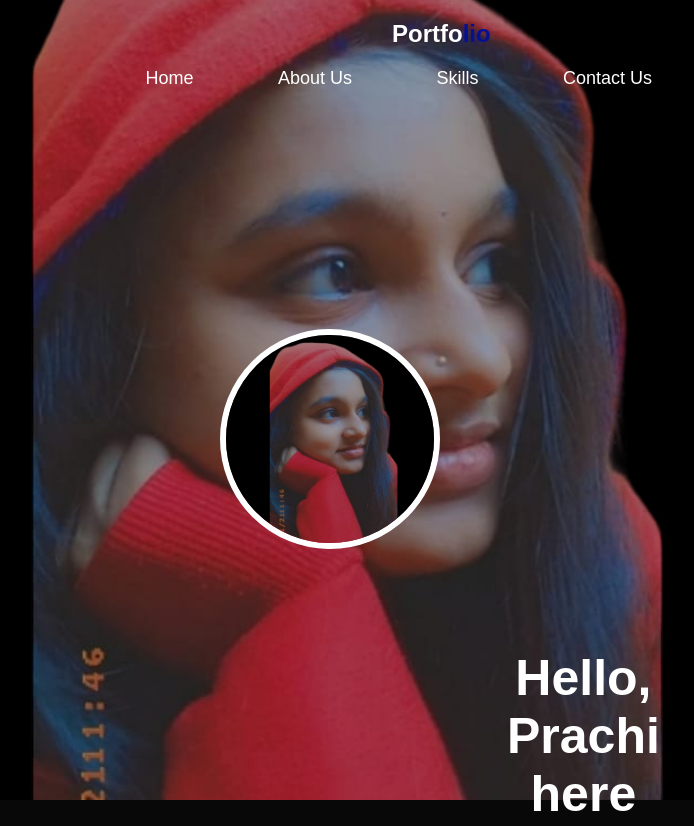
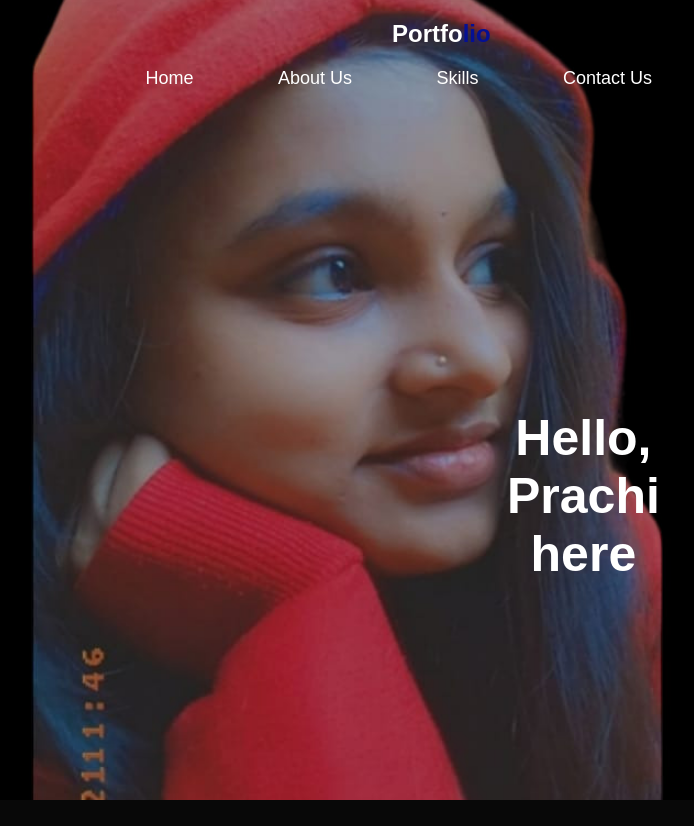
Before and after one commit to Prachi-Pusdekar/Oasisinfobyte_portfolio, a plain HTML site: page index.html in a window 1280 px wide. Shown: the top 826 px of the page, without its empty margins (182-876 px from the left). Drawn offline with Linux system fonts and the light colour scheme.

Commit message:
Update index.html

```diff
--- a/index.html
+++ b/index.html
@@ -22,7 +22,7 @@
             </ul>
                 </nav>
                 <div class="header-text">
-                   <img src="images/background.jpg">
+
 
                     <h1>Hello,<br> Prachi here</h1>
 
```
